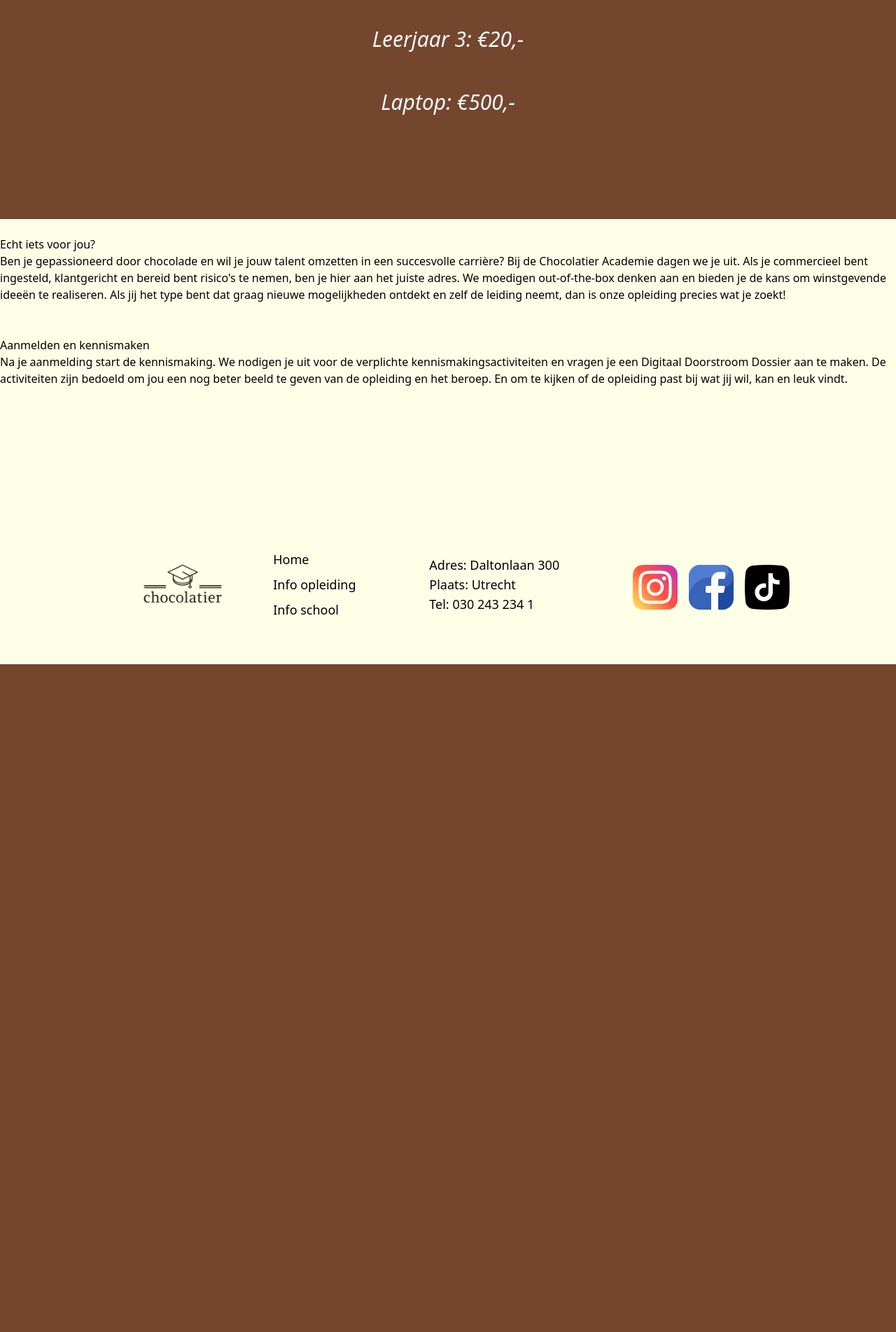
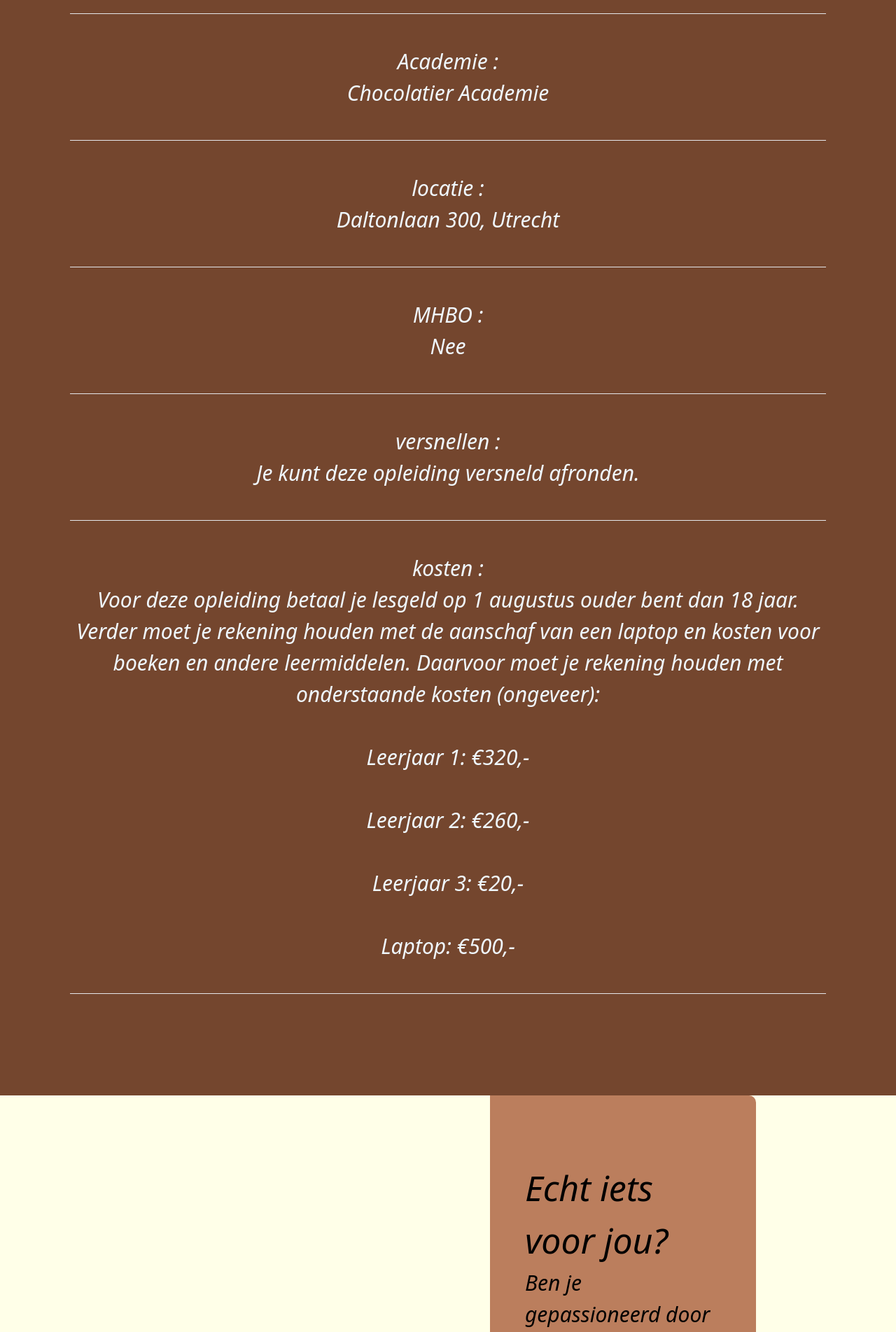
Before and after one commit to ZicoBacker/Chocolatier, a PHP site: page /Academie in a window 1280 px wide; the page is wider, and only the part inside the window is pictured. Shown: the part 3107-5010 px from the top of that part at 70% size. Before the commit the page ends 4056 px from the top of that part, so only its background shows below. Run offline with PHP 8.4, Linux system fonts and the light colour scheme; style sheets or scripts are compiled from the project's sources; some libraries are stand-ins or nearby versions; some web fonts are replaced.

```diff
--- a/public/css/academie.css
+++ b/public/css/academie.css
@@ -3,15 +3,11 @@
   font-style: italic;
   font-size: 30px;
   border-radius: 0 10px;
-  padding: 10px;
+  padding: 50px;
   margin-top: -190px;
   background-color: #BB7E5D;
   text-align: left;
-<<<<<<< HEAD
-  margin-right: 100px;
-=======
   margin-right: -300px;
->>>>>>> b45c5c5308dfcce3b7f8bd667d04c9f9b4072a09
   margin-left: 700px;
   position: relative;
 }
@@ -76,26 +72,21 @@
   margin-top: 0px;
   background-color: #74462E;
   text-align: left;
-<<<<<<< HEAD
-=======
   margin-right: 1000px;
   margin-top: -117px;
   background-color: #74462E;
   text-align: center;
->>>>>>> b45c5c5308dfcce3b7f8bd667d04c9f9b4072a09
   margin-right: 0px;
   margin-left: 0px;
   position: relative;
 }
 
-<<<<<<< HEAD
-=======
 #container_7 {
   color: black;
   font-style: italic;
   font-size: 30px;
   border-radius: 0 10px;
-  padding: 10px;
+  padding: 50px;
   margin-top: 0px;
   background-color: #BB7E5D;
   text-align: left;
@@ -104,7 +95,6 @@
   position: relative;
 }
 
->>>>>>> b45c5c5308dfcce3b7f8bd667d04c9f9b4072a09
 * {
   box-sizing: border-box;
 }
@@ -140,11 +130,15 @@ body {
   background-color: lightyellow;
   z-index: -10;
 }
+body h1 {
+  color: black;
+  font-size: 50px;
+}
 
 h3 {
   color: black;
   font-style: italic;
-  font-size: 30px;
+  font-size: 50px;
 }
 
 h4 {
@@ -153,4 +147,6 @@ h4 {
   font-size: 50px;
 }
 
+
+
 /*# sourceMappingURL=academie.css.map */
--- a/public/scss/academie.scss
+++ b/public/scss/academie.scss
@@ -1,96 +1,115 @@
-$color_1: black;
-$color_2: whitesmoke;
-$color_3: white;
-$background-color_1: #BB7E5D;
-$background-color_2: #74462E;
-$background-color_3: lightyellow;
-
 #container_1 {
-	color: $color_1;
+	color: black;
 	font-style: italic;
 	font-size: 30px;
 	border-radius: 0 10px;
-	padding: 10px;
+	padding: 50px;
 	margin-top: -190px;
-	background-color: $background-color_1;
+	background-color: #BB7E5D;
 	text-align: left;
-	margin-right: 100px;
+	margin-right: -300px;
 	margin-left: 700px;
 	position: relative;
   }
+
   #container_2 {
-	color: $color_2;
+	color: whitesmoke;
 	font-style: italic;
 	font-size: 30px;
 	padding: 10px;
 	margin-top: -10px;
-	background-color: $background-color_2;
+	background-color: #74462E;
 	text-align: left;
 	margin-right: 0px;
 	margin-left: 0px;
 	position: relative;
   }
+
   #container_3 {
-	color: $color_2;
+	color: whitesmoke;
 	font-style: italic;
 	font-size: 30px;
 	padding: 10px;
-	margin-top: -260px;
-	background-color: $background-color_2;
+	margin-top: -156px;
+	background-color: #74462E;
 	text-align: left;
 	margin-right: 700px;
 	margin-left: 400px;
 	position: relative;
   }
+
   #container_4 {
-	color: $color_2;
+	color: whitesmoke;
 	font-style: italic;
 	font-size: 30px;
 	padding: 10px;
-	margin-top: -260px;
-	background-color: $background-color_2;
+	margin-top: -156px;
+	background-color: #74462E;
 	text-align: left;
 	margin-right: 400px;
 	margin-left: 800px;
 	position: relative;
   }
+
   #container_5 {
-	color: $color_2;
+	color: whitesmoke;
 	font-style: italic;
 	font-size: 30px;
 	padding: 10px;
-	margin-top: -260px;
-	background-color: $background-color_2;
+	margin-top: -156px;
+	background-color: #74462E;
 	text-align: left;
 	margin-right: 0px;
 	margin-left: 1120px;
 	position: relative;
   }
+
   #container_6 {
 	color: aliceblue;
 	font-style: italic;
 	font-size: 30px;
 	padding: 100px;
 	margin-top: 0px;
-	background-color: $background-color_2;
+	background-color: #74462E;
 	text-align: left;
+	margin-right: 1000px;
+	margin-top: -117px;
+	background-color: #74462E;
+	text-align: center;
 	margin-right: 0px;
 	margin-left: 0px;
 	position: relative;
   }
+
+  #container_7 {
+	color: black;
+	font-style: italic;
+	font-size: 30px;
+	border-radius: 0 10px;
+	padding: 50px;
+	margin-top: 0px;
+	background-color: #BB7E5D;
+	text-align: left;
+	margin-right: 200px;
+	margin-left: 700px;
+	position: relative;
+  }
+
   * {
 	box-sizing: border-box;
   }
+
   #koekje1 {
 	width: 100%;
 	height: 700px;
 	z-index: -10;
   }
+
   #Div_3 {
 	width: 800px;
 	height: 500px;
+  }
 
-}
   #Div_4 {
 	width: 48%;
 	height: 600px;
@@ -98,6 +117,7 @@ $background-color_3: lightyellow;
 	margin-right: 0px;
 	margin-top: -510px;
   }
+
   #Div_5 {
 	width: 48%;
 	height: 300px;
@@ -105,17 +125,28 @@ $background-color_3: lightyellow;
 	margin-right: 0px;
 	margin-top: -400px;
   }
+
   body {
-	background-color: $background-color_3;
+	background-color: lightyellow;
 	z-index: -10;
+
+	h1 {
+		color: black;
+		font-size: 50px;
 	  }
+
+  }
+
   h3 {
-	color: $color_1;
-	font-style: italic;
-	font-size: 30px;
-}
-h4 {
-	color: $color_3;
+	color: black;
 	font-style: italic;
 	font-size: 50px;
   }
+
+  h4 {
+	color: white;
+	font-style: italic;
+	font-size: 50px;
+  }
+
+  /*# sourceMappingURL=academie.css.map */
--- a/views/academie.php
+++ b/views/academie.php
@@ -9,7 +9,7 @@
 <div class="container">
         <div class="row">
             <div class="col-md-6" id="container_1">
-<h1>Chocolatier Academie</h1>
+<h1> <strong> Chocolatier Academie </strong> </h1>
 
 <h1> <hr> Chocolatier Academie Niveau 2 | BOL | 2-3 JR </hr></h1>
 <h2> <hr>Chocolatier Academie past bij jou </hr> </h2>
@@ -79,23 +79,23 @@
             <br>
         <ul>
             <li>
-                <p>Academie</p>
-                <p id="li_2">Chocolatier Academie</p><hr>
+                <hr><br><p>Academie :</p>
+                <p id="li_2">Chocolatier Academie</p><br><hr><br>
             </li>
             <li>
-                <p>locatie</p>
-                <p>Daltonlaan 300, Utrecht</p><hr>
+                <p>locatie :</p>
+                <p>Daltonlaan 300, Utrecht</p><br><hr><br>
             </li>
             <li>
-                <p>MHBO</p>
-                <p>Nee</p><hr>
+                <p>MHBO :</p>
+                <p>Nee</p><br><hr><br>
             </li>
             <li>
-                <p>versnellen</p>
-                <p>Je kunt deze opleiding versneld afronden.</p><hr>
+                <p>versnellen :</p>
+                <p>Je kunt deze opleiding versneld afronden.</p><br><hr><br>
             </li>
             <li>
-                <p>kosten</p>
+                <p>kosten :</p>
                 <p>Voor deze opleiding betaal je lesgeld op 1 augustus ouder
                 bent dan 18 jaar. Verder moet je rekening houden met de aanschaf
                 van een laptop en kosten voor boeken en andere leermiddelen. Daarvoor
@@ -103,7 +103,7 @@
                 <br><br> Leerjaar 1: €320,-
                 <br><br> Leerjaar 2: €260,-
                 <br><br> Leerjaar 3: €20,-
-                <br><br> Laptop: €500,-</p>
+                <br><br> Laptop: €500,-</p><br><hr>
             </li>
         </ul>
             <br>
```
Also changed, not shown: 1 other file. Lines whose indentation alone changed are shown as unchanged.
